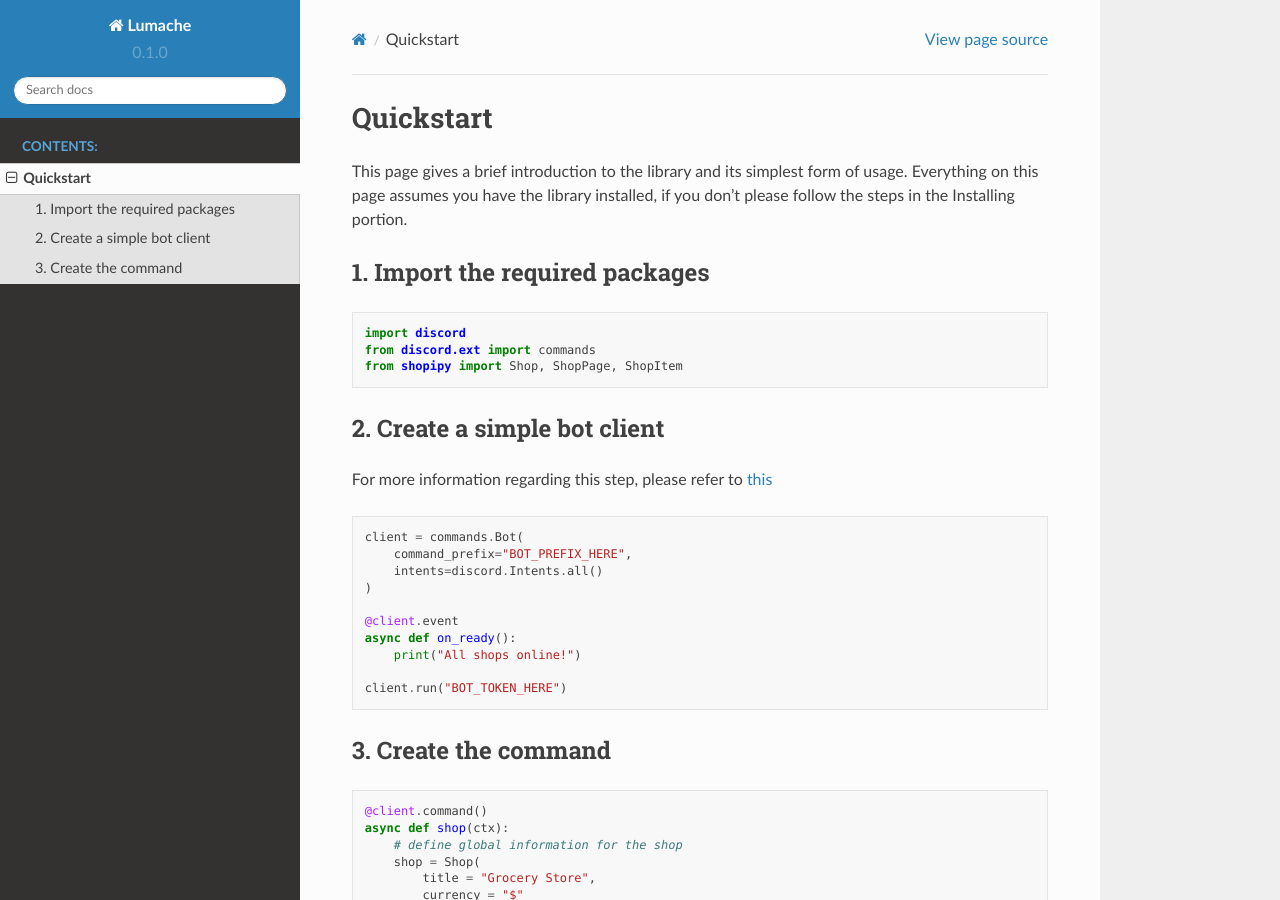
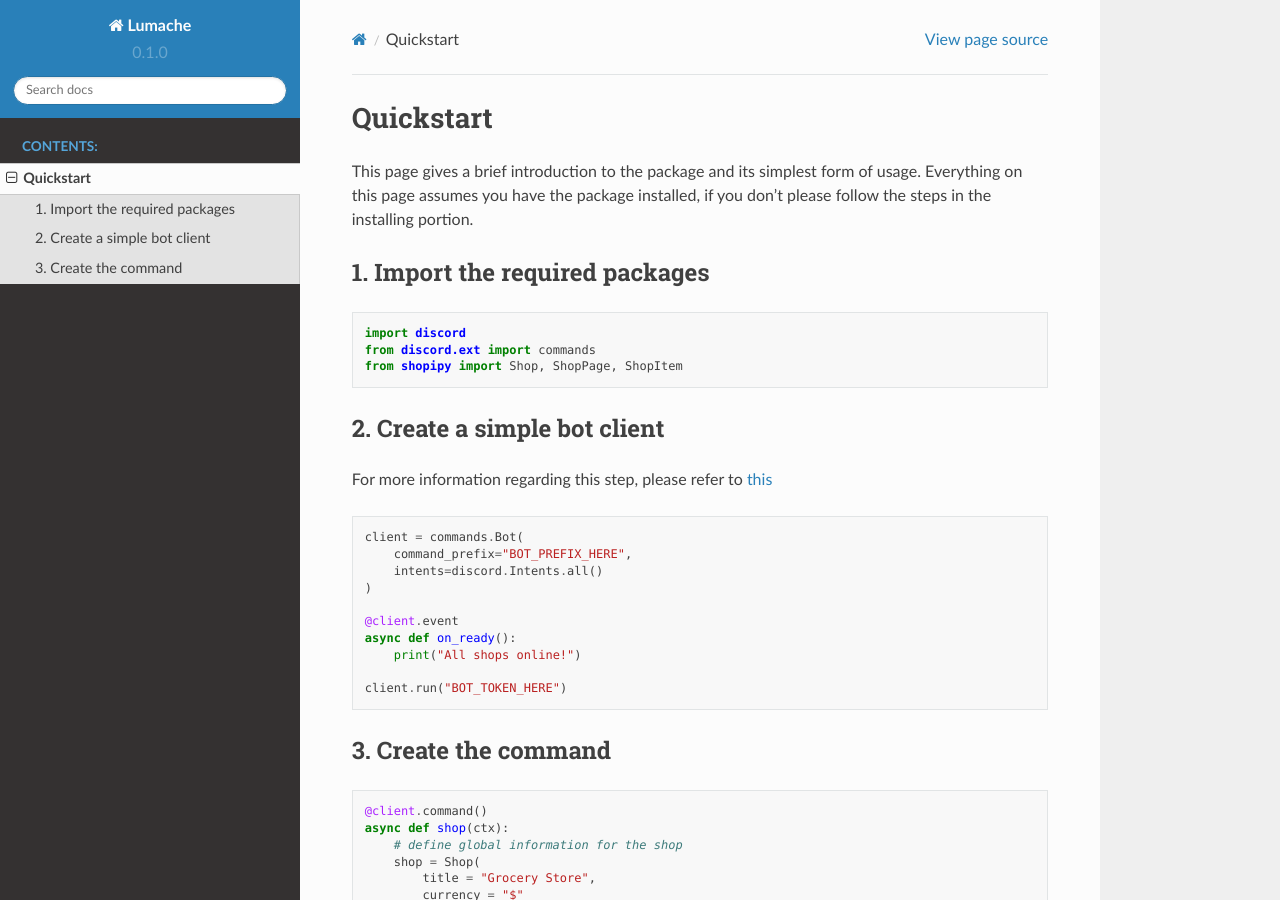
Before and after one commit to enderelijas/Shopi-Py-Docs, a Sphinx documentation site: the page built from docs/source/quickstart.rst, in a window 1280 px wide and 900 px high. Built offline with Sphinx 7.4.7 and the Read the Docs theme 2.0.0, drawn with Linux system fonts in a browser that asks for light colours.

Commit message:
Update quickstart.rst

```diff
--- a/docs/source/quickstart.rst
+++ b/docs/source/quickstart.rst
@@ -1,7 +1,7 @@
 Quickstart
 ==========
 
-This page gives a brief introduction to the library and its simplest form of usage. Everything on this page assumes you have the library installed, if you don't please follow the steps in the :doc:`Installing` portion.
+This page gives a brief introduction to the package and its simplest form of usage. Everything on this page assumes you have the package installed, if you don't please follow the steps in the :doc:`installing` portion.
 
 *******************************
 1. Import the required packages
```
